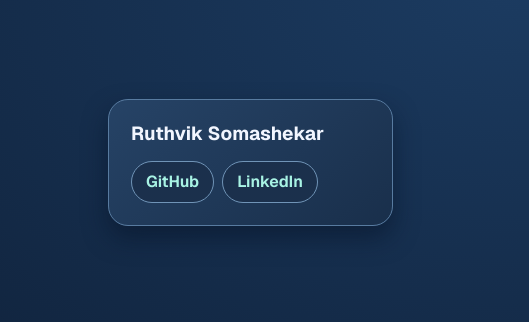
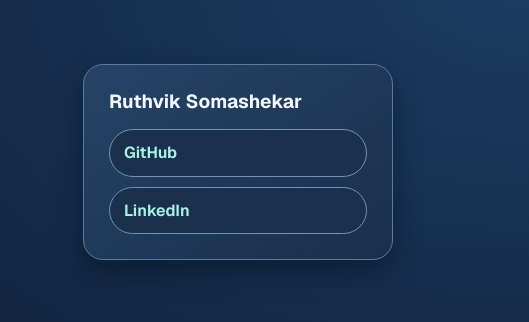
Before and after one commit to Ruthvik102008/RecursionLab, a plain HTML site: page home.html in a window 1280 px wide. Shown: the part 30-352 px from the top of the page, 751-1280 px from the left. Drawn offline with nearby package versions, Linux system fonts and the light colour scheme.

Commit message:
Stack profile buttons and add brand icons

```diff
--- a/style.css
+++ b/style.css
@@ -316,12 +316,12 @@ header a.brand:active .brand-mark {
 
 .home-intro {
   display: grid;
-  grid-template-columns: minmax(0, 1fr) minmax(240px, 285px);
+  grid-template-columns: minmax(0, 1fr) minmax(250px, 310px);
   align-items: center;
   gap: 28px;
 }
 .home .profile-card {
-  padding: 22px;
+  padding: 25px;
   border: 1px solid #587ba0;
   border-radius: 20px;
   background: linear-gradient(145deg, #264366, #192f4b);
@@ -333,11 +333,12 @@ header a.brand:active .brand-mark {
 }
 .home .profile-links {
   padding: 0;
-  display: flex;
-  flex-wrap: wrap;
-  gap: 8px;
+  display: grid;
+  gap: 10px;
 }
 .home .profile-card a {
+  gap: 10px;
+  padding: 10px 14px;
   margin: 0;
   border-color: #7094b7;
 }
@@ -362,3 +363,6 @@ header a.brand:active .brand-mark {
 /* Keep the wide monospace heading comfortably inside the intro column. */
 .home h1 { font-size: clamp(34px, 6vw, 72px); }
 .home .python-title { letter-spacing: -.045em; }
+
+.profile-icon { flex: none; display: block; }
+.profile-icon--github { filter: brightness(0) invert(1); }
```
